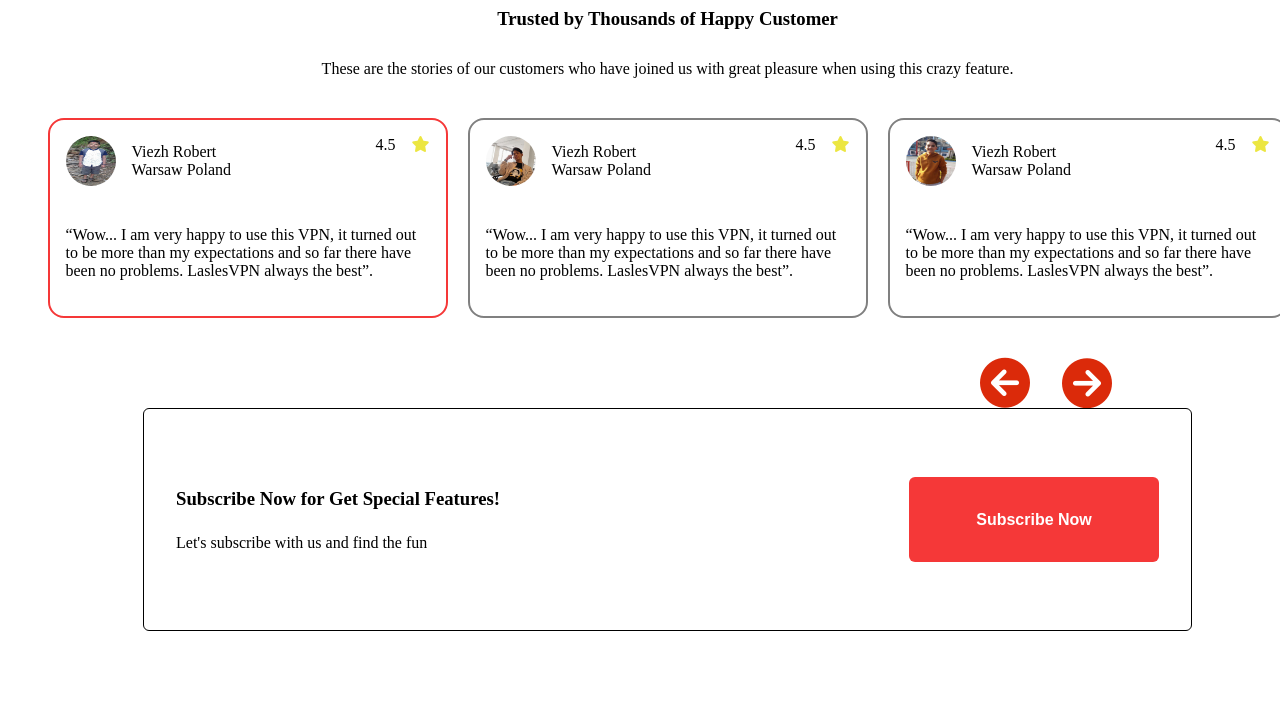
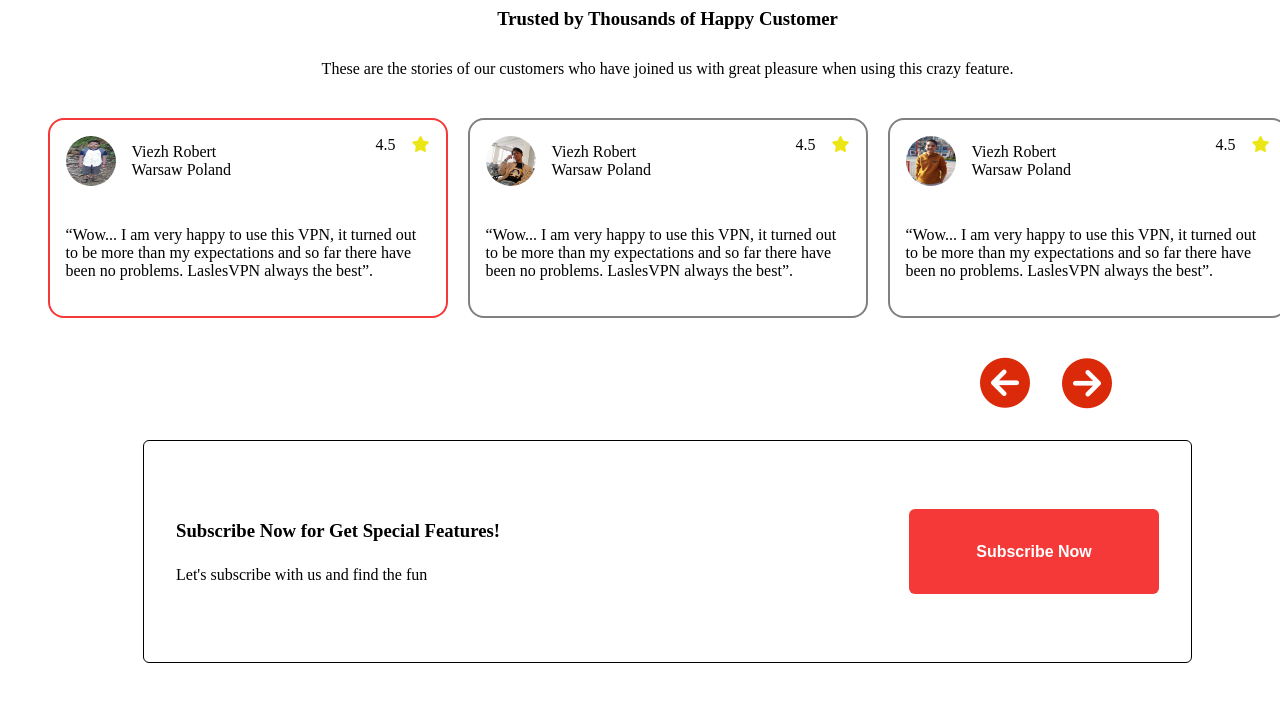
Before and after one commit to devCodeUp03/figmadesign, a plain HTML site: page index.html in a window 1280 px wide. Shown: the part 2940-3650 px from the top of the page. Drawn offline with Linux system fonts and the light colour scheme.

Commit message:
added margin below arrows

```diff
--- a/css/style.css
+++ b/css/style.css
@@ -283,6 +283,7 @@ body {
     justify-content: end;
     gap: 2rem;
     margin-right: 5rem;
+    margin-bottom: 2rem;
 
 }
 .arrows i {
--- a/index.html
+++ b/index.html
@@ -238,7 +238,7 @@
               </div>
               <div class="rating-icon">
                 <p>4.5</p>
-                <p><i class="fa-solid fa-star" style="color: #ece641;"></i></p>
+                <p><i class="fa-solid fa-star" style="color: #ede617;"></i></p>
               </div>
             </div>
             <p>
@@ -258,7 +258,7 @@
               </div>
               <div class="rating-icon">
                 <p>4.5</p>
-                <p><i class="fa-solid fa-star" style="color: #ece641;"></i></p>
+                <p><i class="fa-solid fa-star" style="color: #ede617;"></i></p>
               </div>
             </div>
             <p>
@@ -278,7 +278,7 @@
               </div>
               <div class="rating-icon">
                 <p>4.5</p>
-                <p><i class="fa-solid fa-star" style="color: #ece641;"></i></p>
+                <p><i class="fa-solid fa-star" style="color: #ede617;"></i></p>
               </div>
             </div>
             <p>
```
